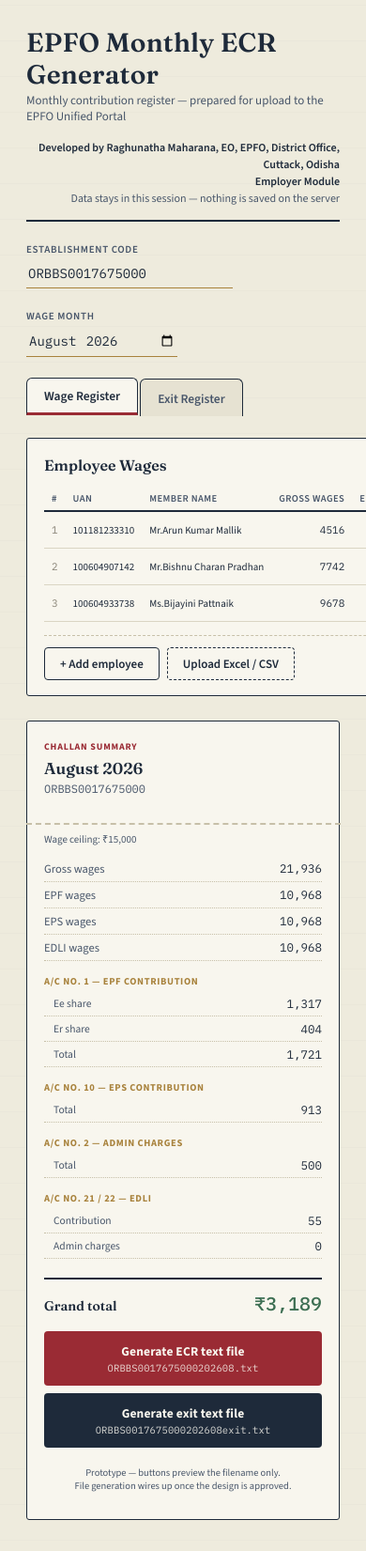
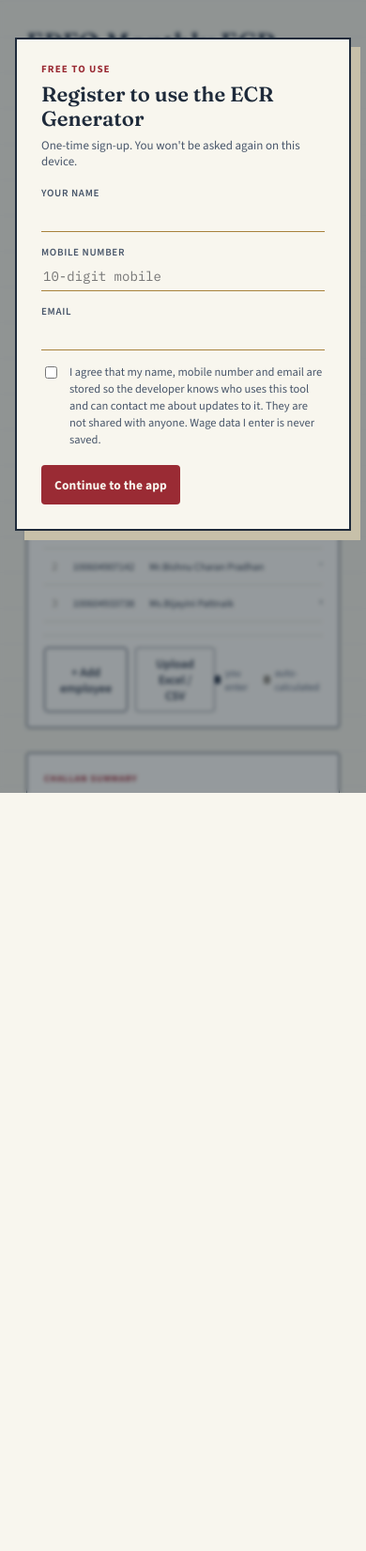
Before and after one commit to EPFRAGHU/ecr-generator, a Flask app: page / in a window 390 px wide; the page is wider, and only the part inside the window is pictured. Shown: the top 1651 px of that part at 94% size. After the commit the page ends 844 px from the top of that part, so only its background shows below. Run offline with Flask 3, Linux system fonts and the light colour scheme.

Commit message:
Add visitor registration gate and admin visitor list
- Visitors see the app behind a sign-up form (name, mobile, email,
  consent); uploads and file generation are refused server-side until
  they register
- Page views, uploads and ECR/exit files are counted per visitor in
  SQLite at $DATA_DIR/visitors.db; wage data is never stored
- /admin (behind the ECR_USERNAME/ECR_PASSWORD login) shows totals, the
  registered list, CSV export and per-person delete
- Fix phone layout: the ledger now scrolls inside its box instead of
  widening the whole page

```diff
--- a/app.py
+++ b/app.py
@@ -5,21 +5,273 @@ Reproduces the logic of ECRfile_Template_v2_1.xlsm (Sheet1 formulas +
 TEXTFILE / TEXTSUB macros) as HTTP endpoints, so the browser-side ledger
 can generate the same #~#-delimited ECR / Exit text files EPFO expects.
 
-No database — stateless, one session's worth of data per request, same
-as the original Excel macro (open file, fill sheet, click button, get
-a .txt file).
+Wage data is stateless — one session's worth per request, same as the
+original Excel macro (open file, fill sheet, click button, get a .txt
+file). Visitors register (name, mobile, email) before they can generate
+files; registrations and usage counts live in SQLite (see visitors.py)
+and are viewed at /admin.
 """
 from __future__ import annotations
 
+import csv
+import hashlib
+import hmac
 import io
 import math
+import os
 import re
-from datetime import datetime
+import secrets
+import time
+from datetime import datetime, timedelta, timezone
 
-from flask import Flask, jsonify, render_template, request, send_file
+from flask import (
+    Flask,
+    jsonify,
+    redirect,
+    render_template,
+    request,
+    send_file,
+    session,
+    url_for,
+)
+from werkzeug.middleware.proxy_fix import ProxyFix
+from werkzeug.security import check_password_hash
+
+import visitors
 
 app = Flask(__name__)
 app.config["MAX_CONTENT_LENGTH"] = 8 * 1024 * 1024  # 8MB upload cap
+# Behind Coolify's proxy: trust one hop for client IP / scheme.
+app.wsgi_app = ProxyFix(app.wsgi_app, x_for=1, x_proto=1)
+visitors.init_db()
+
+IST = timezone(timedelta(hours=5, minutes=30))
+
+# ---------------------------------------------------------------------------
+# Admin login — protects /admin (the visitor list). Credentials from
+# environment (set in Coolify):
+#   ECR_USERNAME        user ID
+#   ECR_PASSWORD_HASH   werkzeug password hash (preferred), or
+#   ECR_PASSWORD        plain password
+#   SECRET_KEY          session signing key (recommended)
+# If no credentials are configured, /admin stays locked.
+# ---------------------------------------------------------------------------
+LOGIN_USERNAME = os.environ.get("ECR_USERNAME", "").strip()
+LOGIN_PASSWORD_HASH = os.environ.get("ECR_PASSWORD_HASH", "").strip()
+LOGIN_PASSWORD = os.environ.get("ECR_PASSWORD", "")
+LOGIN_CONFIGURED = bool(LOGIN_USERNAME and (LOGIN_PASSWORD_HASH or LOGIN_PASSWORD))
+
+app.secret_key = os.environ.get("SECRET_KEY") or hashlib.sha256(
+    ("ecr-generator-session:" + LOGIN_PASSWORD_HASH + LOGIN_PASSWORD).encode()
+).hexdigest()
+app.config.update(
+    SESSION_COOKIE_HTTPONLY=True,
+    SESSION_COOKIE_SECURE=True,
+    SESSION_COOKIE_SAMESITE="Lax",
+    # Long-lived so registered visitors aren't asked again; admin access
+    # expires separately after ADMIN_SESSION_SECONDS.
+    PERMANENT_SESSION_LIFETIME=timedelta(days=365),
+)
+ADMIN_SESSION_SECONDS = 8 * 60 * 60
+
+MAX_FAILED_LOGINS = 5
+LOCKOUT_SECONDS = 15 * 60
+_failed_logins: dict[str, list[float]] = {}  # client IP -> failure timestamps
+
+MAX_REGISTRATIONS_PER_HOUR = 10
+_registrations_by_ip: dict[str, list[float]] = {}
+
+ADMIN_ENDPOINTS = {"admin", "admin_export", "admin_delete"}
+REGISTERED_ENDPOINTS = {"upload", "generate_ecr", "generate_exit"}
+
+
+def _recent(log: dict[str, list[float]], ip: str, window: float) -> list[float]:
+    cutoff = time.time() - window
+    recent = [t for t in log.get(ip, []) if t > cutoff]
+    log[ip] = recent
+    return recent
+
+
+def _recent_failures(ip: str) -> list[float]:
+    return _recent(_failed_logins, ip, LOCKOUT_SECONDS)
+
+
+def _is_admin() -> bool:
+    return session.get("admin_until", 0) > time.time()
+
+
+def _current_reg_id() -> int | None:
+    reg_id = session.get("reg_id")
+    return reg_id if visitors.registration_exists(reg_id) else None
+
+
+def _visitor_id() -> str:
+    if "vid" not in session:
+        session.permanent = True
+        session["vid"] = secrets.token_hex(8)
+    return session["vid"]
+
+
+def _log(kind: str) -> None:
+    visitors.log_event(_visitor_id(), _current_reg_id(), kind)
+
+
+def _credentials_ok(username: str, password: str) -> bool:
+    user_ok = hmac.compare_digest(username.encode(), LOGIN_USERNAME.encode())
+    if LOGIN_PASSWORD_HASH:
+        pass_ok = check_password_hash(LOGIN_PASSWORD_HASH, password)
+    else:
+        pass_ok = hmac.compare_digest(password.encode(), LOGIN_PASSWORD.encode())
+    return user_ok and pass_ok
+
+
+def _safe_next(target: str | None) -> str:
+    if target and target.startswith("/") and not target.startswith("//"):
+        return target
+    return url_for("admin")
+
+
+@app.before_request
+def gate():
+    if request.endpoint in ADMIN_ENDPOINTS and not _is_admin():
+        return redirect(url_for("login", next=request.path))
+    if request.endpoint in REGISTERED_ENDPOINTS and _current_reg_id() is None:
+        return jsonify(
+            {"error": "Please register to use the ECR generator", "needs_registration": True}
+        ), 403
+    return None
+
+
+@app.route("/login", methods=["GET", "POST"])
+def login():
+    if not LOGIN_CONFIGURED:
+        return render_template(
+            "login.html", error="Admin login is not configured on the server."
+        ), 503
+
+    error = None
+    if request.method == "POST":
+        ip = request.remote_addr or "unknown"
+        if len(_recent_failures(ip)) >= MAX_FAILED_LOGINS:
+            error = "Too many failed attempts. Try again in 15 minutes."
+        elif _credentials_ok(
+            request.form.get("username", "").strip(), request.form.get("password", "")
+        ):
+            _failed_logins.pop(ip, None)
+            session.permanent = True
+            session["admin_until"] = time.time() + ADMIN_SESSION_SECONDS
+            return redirect(_safe_next(request.form.get("next")))
+        else:
+            _failed_logins.setdefault(ip, []).append(time.time())
+            error = "Incorrect user ID or password."
+    return render_template(
+        "login.html", error=error, next=request.values.get("next", "")
+    )
+
+
+@app.route("/logout", methods=["POST"])
+def logout():
+    session.pop("admin_until", None)
+    return redirect(url_for("login"))
+
+
+# ---------------------------------------------------------------------------
+# Visitor registration
+# ---------------------------------------------------------------------------
+EMAIL_RE = re.compile(r"^[^@\s]+@[^@\s]+\.[^@\s]+$")
+
+
+def _clean_mobile(raw: str) -> str | None:
+    digits = re.sub(r"\D", "", raw or "")
+    if len(digits) == 12 and digits.startswith("91"):
+        digits = digits[2:]
+    elif len(digits) == 11 and digits.startswith("0"):
+        digits = digits[1:]
+    return digits if re.fullmatch(r"[6-9]\d{9}", digits) else None
+
+
+@app.route("/api/register", methods=["POST"])
+def register():
+    data = request.get_json(silent=True) or {}
+    if data.get("website"):  # honeypot field, hidden from people
+        return jsonify({"error": "Registration failed"}), 400
+
+    name = re.sub(r"\s+", " ", str(data.get("name", ""))).strip()
+    mobile = _clean_mobile(str(data.get("mobile", "")))
+    email = str(data.get("email", "")).strip().lower()
+
+    errors = {}
+    if not 2 <= len(name) <= 80:
+        errors["name"] = "Enter your name"
+    if mobile is None:
+        errors["mobile"] = "Enter a valid 10-digit mobile number"
+    if len(email) > 120 or not EMAIL_RE.match(email):
+        errors["email"] = "Enter a valid email address"
+    if data.get("consent") is not True:
+        errors["consent"] = "Please tick the box to continue"
+    if errors:
+        return jsonify({"error": "Please check the highlighted fields", "fields": errors}), 400
+
+    ip = request.remote_addr or "unknown"
+    if len(_recent(_registrations_by_ip, ip, 3600)) >= MAX_REGISTRATIONS_PER_HOUR:
+        return jsonify({"error": "Too many registrations from this network. Try later."}), 429
+    _registrations_by_ip.setdefault(ip, []).append(time.time())
+
+    reg_id = visitors.register(name, mobile, email)
+    session.permanent = True
+    session["reg_id"] = reg_id
+    _log("register")
+    return jsonify({"status": "ok", "name": name})
+
+
+# ---------------------------------------------------------------------------
+# Admin: visitor list
+# ---------------------------------------------------------------------------
+def _ist(ts) -> str:
+    if not ts:
+        return "—"
+    return datetime.fromtimestamp(ts, IST).strftime("%d-%m-%Y %H:%M")
+
+
+@app.route("/admin")
+def admin():
+    people = visitors.list_registrations()
+    for p in people:
+        p["created"] = _ist(p["created_at"])
+        p["last"] = _ist(p["last_seen"])
+    return render_template("admin.html", stats=visitors.stats(), people=people)
+
+
+def _csv_safe(value) -> str:
+    # Stop spreadsheet apps from treating a cell as a formula.
+    text = str(value)
+    return "'" + text if text[:1] in ("=", "+", "-", "@", "\t", "\r") else text
+
+
+@app.route("/admin/export.csv")
+def admin_export():
+    out = io.StringIO()
+    writer = csv.writer(out)
+    writer.writerow(
+        ["Name", "Mobile", "Email", "Registered (IST)", "Last visit (IST)",
+         "Page views", "ECR files", "Exit files"]
+    )
+    for p in visitors.list_registrations():
+        writer.writerow([
+            _csv_safe(p["name"]), p["mobile"], _csv_safe(p["email"]),
+            _ist(p["created_at"]), _ist(p["last_seen"]),
+            p["views"], p["ecr_files"], p["exit_files"],
+        ])
+    buf = io.BytesIO(out.getvalue().encode("utf-8-sig"))  # BOM so Excel reads UTF-8
+    stamp = datetime.now(IST).strftime("%Y%m%d")
+    return send_file(buf, mimetype="text/csv", as_attachment=True,
+                     download_name=f"ecr-generator-visitors-{stamp}.csv")
+
+
+@app.route("/admin/delete/<int:reg_id>", methods=["POST"])
+def admin_delete(reg_id: int):
+    visitors.delete_registration(reg_id)
+    return redirect(url_for("admin"))
 
 # ---------------------------------------------------------------------------
 # Column auto-detection for uploaded Excel/CSV files
@@ -164,7 +416,8 @@ def validate_wage_row(row: dict) -> list[str]:
 # ---------------------------------------------------------------------------
 @app.route("/")
 def index():
-    return render_template("index.html")
+    _log("view")
+    return render_template("index.html", registered=_current_reg_id() is not None)
 
 
 @app.route("/api/upload", methods=["POST"])
@@ -235,6 +488,7 @@ def upload():
         rows.append(row)
         issues_by_row.append(validate_wage_row(row))
 
+    _log("upload")
     return jsonify(
         {
             "status": "ok",
@@ -285,6 +539,7 @@ def generate_ecr():
     buf = io.BytesIO(content.encode("utf-8"))
     buf.seek(0)
     filename = f"{estab_code}{year}{month}.txt"
+    _log("ecr")
     return send_file(
         buf,
         mimetype="text/plain",
@@ -328,6 +583,7 @@ def generate_exit():
     buf = io.BytesIO(content.encode("utf-8"))
     buf.seek(0)
     filename = f"{estab_code}{year}{month}exit.txt"
+    _log("exit")
     return send_file(
         buf,
         mimetype="text/plain",
--- a/static/app.js
+++ b/static/app.js
@@ -216,6 +216,58 @@ function renderStub(){
     : `Wage ceiling: ₹${fmt(ceilingFor(monthVal))}`;
 }
 
+// ---------- registration gate ----------
+// Server refuses uploads / file generation (403) until the visitor registers.
+function showRegistrationGate(){
+  document.body.classList.add('gated');
+  document.getElementById('reg-name').focus();
+}
+
+function handleNeedsRegistration(resp){
+  if(resp.status !== 403) return false;
+  showRegistrationGate();
+  return true;
+}
+
+document.getElementById('reg-form').addEventListener('submit', async e=>{
+  e.preventDefault();
+  const form = e.target;
+  form.querySelectorAll('.reg-err').forEach(el=>{ el.textContent = ''; });
+  const btn = document.getElementById('reg-submit');
+  btn.disabled = true;
+  const payload = {
+    name: document.getElementById('reg-name').value,
+    mobile: document.getElementById('reg-mobile').value,
+    email: document.getElementById('reg-email').value,
+    website: form.elements.namedItem('website').value,
+    consent: document.getElementById('reg-consent').checked,
+  };
+  let resp, data;
+  try{
+    resp = await fetch('/api/register', {
+      method: 'POST',
+      headers: {'Content-Type':'application/json'},
+      body: JSON.stringify(payload),
+    });
+    data = await resp.json().catch(()=>({}));
+  }catch(err){
+    document.getElementById('reg-error').textContent = 'Could not reach the server — please try again';
+    btn.disabled = false;
+    return;
+  }
+  btn.disabled = false;
+  if(!resp.ok){
+    Object.entries(data.fields || {}).forEach(([field, msg])=>{
+      const el = form.querySelector(`[data-err="${field}"]`);
+      if(el) el.textContent = msg;
+    });
+    document.getElementById('reg-error').textContent = data.error || 'Registration failed';
+    return;
+  }
+  document.body.classList.remove('gated');
+  showToast(`Welcome, ${data.name}!`);
+});
+
 function showToast(msg){
   const t = document.getElementById('toast');
   t.textContent = msg;
@@ -356,6 +408,7 @@ async function attemptUpload(file, mapping){
     showToast('Upload failed — could not reach the server');
     return;
   }
+  if(handleNeedsRegistration(resp)) return;
   if(!resp.ok){
     const err = await resp.json().catch(()=>({error:'Upload failed'}));
     showToast(err.error || 'Upload failed');
@@ -458,6 +511,7 @@ async function downloadGenerated(url, payload, fallbackName){
     showToast('Could not reach the server');
     return;
   }
+  if(handleNeedsRegistration(resp)) return;
   if(!resp.ok){
     const err = await resp.json().catch(()=>({error:'Generation failed'}));
     showToast(err.error || 'Generation failed');
--- a/static/style.css
+++ b/static/style.css
@@ -90,6 +90,80 @@
   }
   .field input:focus{ outline:none; border-bottom-color: var(--stamp); }
   .field.month input{ min-width: 150px; }
+
+  .login-card{
+    max-width: 360px;
+    margin: 48px auto;
+    padding: 24px 26px 28px;
+    background: var(--white-ish);
+    border: 1.5px solid var(--rule);
+  }
+  .login-card h2{
+    font-family: 'Fraunces', serif;
+    font-size: 20px;
+    margin: 0 0 16px;
+  }
+  .login-card .field{ margin-bottom: 16px; }
+  .login-card .field input{ width: 100%; }
+  .login-error{
+    color: var(--stamp);
+    font-size: 13px;
+    margin: 0 0 14px;
+  }
+  .logout-form{ margin-top: 4px; }
+
+  /* Registration gate: app stays visible behind, but can't be used */
+  .reg-gate{ display: none; }
+  body.gated{ overflow: hidden; }
+  body.gated .reg-gate{
+    display: flex; align-items: flex-start; justify-content: center;
+    position: fixed; inset: 0; z-index: 100;
+    padding: 40px 16px; overflow-y: auto;
+    background: rgba(30,42,58,0.45);
+    backdrop-filter: blur(2px);
+  }
+  .reg-card{
+    width: 100%; max-width: 440px;
+    background: var(--white-ish);
+    border: 2px solid var(--ink);
+    box-shadow: 10px 10px 0 var(--rule);
+    padding: 24px 26px 26px;
+  }
+  .reg-card .eyebrow{
+    font-size: 11px; font-weight: 700; letter-spacing: 0.1em;
+    color: var(--stamp); margin-bottom: 6px;
+  }
+  .reg-card h2{
+    font-family: 'Fraunces', serif; font-size: 22px; line-height: 1.2;
+    margin: 0 0 6px;
+  }
+  .reg-sub{ font-size: 13px; color: var(--ink-soft); margin: 0 0 18px; }
+  .reg-card .field{ margin-bottom: 14px; }
+  .reg-card .field input{ width: 100%; }
+  .reg-hp{ position: absolute; left: -9999px; width: 1px; height: 1px; opacity: 0; }
+  .reg-consent{
+    display: flex; gap: 10px; align-items: flex-start;
+    font-size: 12.5px; line-height: 1.45; color: var(--ink-soft);
+    margin: 6px 0 4px; cursor: pointer;
+  }
+  .reg-consent input{ margin-top: 3px; flex: none; }
+  .reg-err{ display: block; min-height: 0; font-size: 12px; color: var(--stamp); }
+  .reg-err:empty{ display: none; }
+  .reg-err-main{ margin: 8px 0 0; }
+  .reg-card .btn-generate{ margin-top: 14px; }
+
+  /* Admin page */
+  .admin-wrap{ max-width: 1100px; margin: 24px auto; padding: 0 16px; }
+  .admin-bar{ display: flex; justify-content: space-between; align-items: center; gap: 12px; flex-wrap: wrap; margin-bottom: 18px; }
+  .admin-bar h2{ font-family: 'Fraunces', serif; font-size: 22px; margin: 0; }
+  .admin-actions{ display: flex; gap: 10px; align-items: center; }
+  .tiles{ display: grid; grid-template-columns: repeat(auto-fit, minmax(150px, 1fr)); gap: 12px; margin-bottom: 22px; }
+  .tile{ background: var(--white-ish); border: 1.5px solid var(--rule); padding: 14px 16px; }
+  .tile .num{ font-family: 'IBM Plex Mono', monospace; font-size: 26px; color: var(--ink); }
+  .tile .lbl{ font-size: 12px; color: var(--ink-soft); text-transform: uppercase; letter-spacing: 0.06em; }
+  .admin-table-wrap{ overflow-x: auto; background: var(--white-ish); border: 1.5px solid var(--rule); }
+  .admin-table td form{ margin: 0; }
+  .admin-empty{ padding: 24px; color: var(--ink-soft); font-size: 14px; }
 
   .month-picker-wrap{ position: relative; display: flex; align-items: center; }
   .month-picker-wrap input.month-fallback{ cursor: pointer; padding-right: 26px; }
@@ -445,7 +519,9 @@
   }
 
   @media (max-width: 880px){
-    .layout{ flex-direction: column; }
+    /* stretch so the wide ledger scrolls inside its box instead of
+       widening the whole page on phones */
+    .layout{ flex-direction: column; align-items: stretch; }
     .stub{ width: 100%; }
     .control-strip{ flex-direction:column; align-items:flex-start; }
     .tabs{ margin-left: 0; }
--- a/templates/index.html
+++ b/templates/index.html
@@ -8,7 +8,38 @@
 <link href="https://fonts.googleapis.com/css2?family=Fraunces:opsz,wght@9..144,400;9..144,500;9..144,600&family=Source+Sans+3:wght@400;500;600;700&family=IBM+Plex+Mono:wght@400;500&display=swap" rel="stylesheet">
 <link rel="stylesheet" href="{{ url_for('static', filename='style.css') }}">
 </head>
-<body>
+<body class="{{ '' if registered else 'gated' }}">
+
+<div class="reg-gate" id="reg-gate" role="dialog" aria-modal="true" aria-labelledby="reg-title">
+  <form class="reg-card" id="reg-form" novalidate>
+    <div class="eyebrow">FREE TO USE</div>
+    <h2 id="reg-title">Register to use the ECR Generator</h2>
+    <p class="reg-sub">One-time sign-up. You won't be asked again on this device.</p>
+    <div class="field">
+      <label for="reg-name">Your name</label>
+      <input id="reg-name" name="name" type="text" autocomplete="name" maxlength="80" required>
+      <span class="reg-err" data-err="name"></span>
+    </div>
+    <div class="field">
+      <label for="reg-mobile">Mobile number</label>
+      <input id="reg-mobile" name="mobile" type="tel" inputmode="numeric" autocomplete="tel" maxlength="14" placeholder="10-digit mobile" required>
+      <span class="reg-err" data-err="mobile"></span>
+    </div>
+    <div class="field">
+      <label for="reg-email">Email</label>
+      <input id="reg-email" name="email" type="email" autocomplete="email" maxlength="120" required>
+      <span class="reg-err" data-err="email"></span>
+    </div>
+    <input class="reg-hp" name="website" type="text" tabindex="-1" autocomplete="off" aria-hidden="true">
+    <label class="reg-consent">
+      <input id="reg-consent" type="checkbox">
+      <span>I agree that my name, mobile number and email are stored so the developer knows who uses this tool and can contact me about updates to it. They are not shared with anyone. Wage data I enter is never saved.</span>
+    </label>
+    <span class="reg-err" data-err="consent"></span>
+    <p class="reg-err reg-err-main" id="reg-error"></p>
+    <button class="btn-generate" type="submit" id="reg-submit">Continue to the app</button>
+  </form>
+</div>
 
 <div class="masthead">
   <div>
@@ -18,7 +49,7 @@
   <div class="masthead-right">
     <div class="office">Developed by Raghunatha Maharana, EO, EPFO, District Office, Cuttack, Odisha</div>
     <div class="office">Employer Module</div>
-    <div>Data stays in this session — nothing is saved on the server</div>
+    <div>Wage data stays in your browser — it is never saved on the server</div>
   </div>
 </div>
 
```
Also changed, not shown: templates/admin.html (added, +89 -0 lines), templates/login.html (added, +42 -0 lines), visitors.py (added, +129 -0 lines), README.md, 1 other file.
